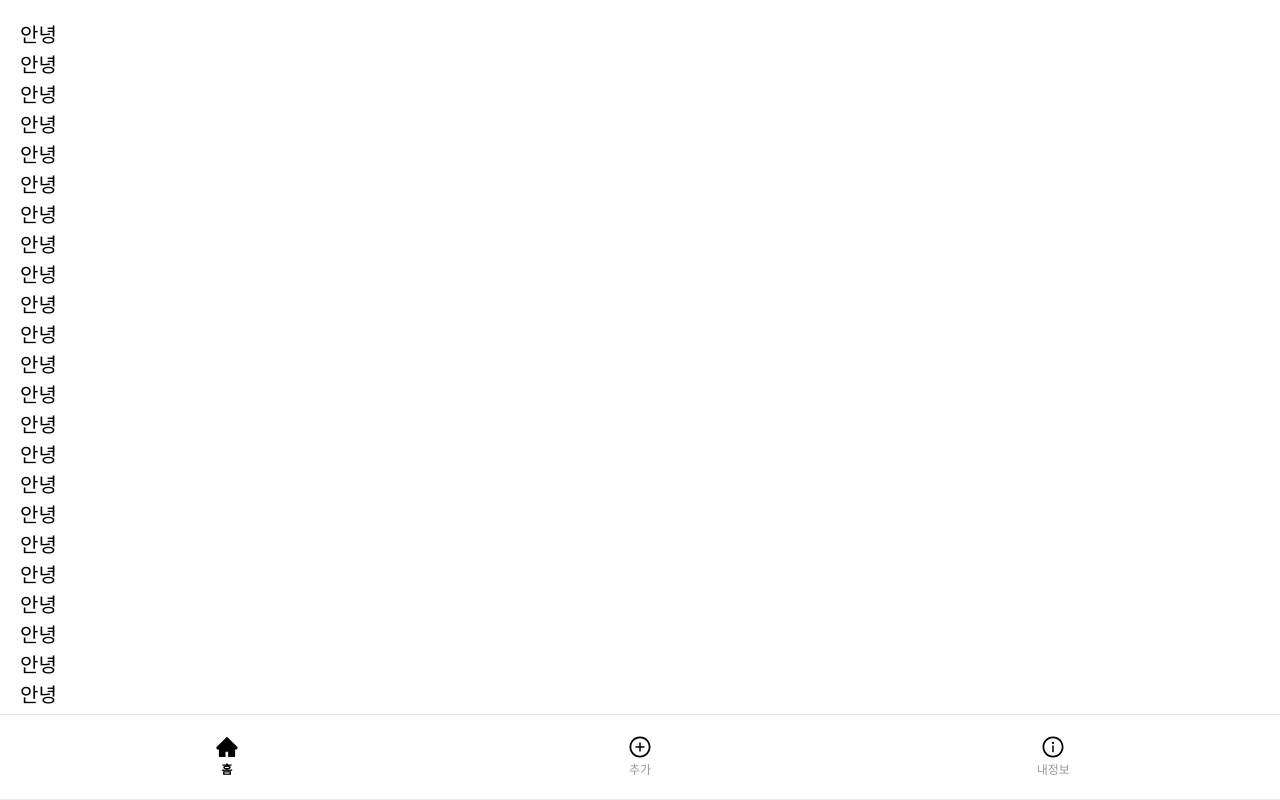
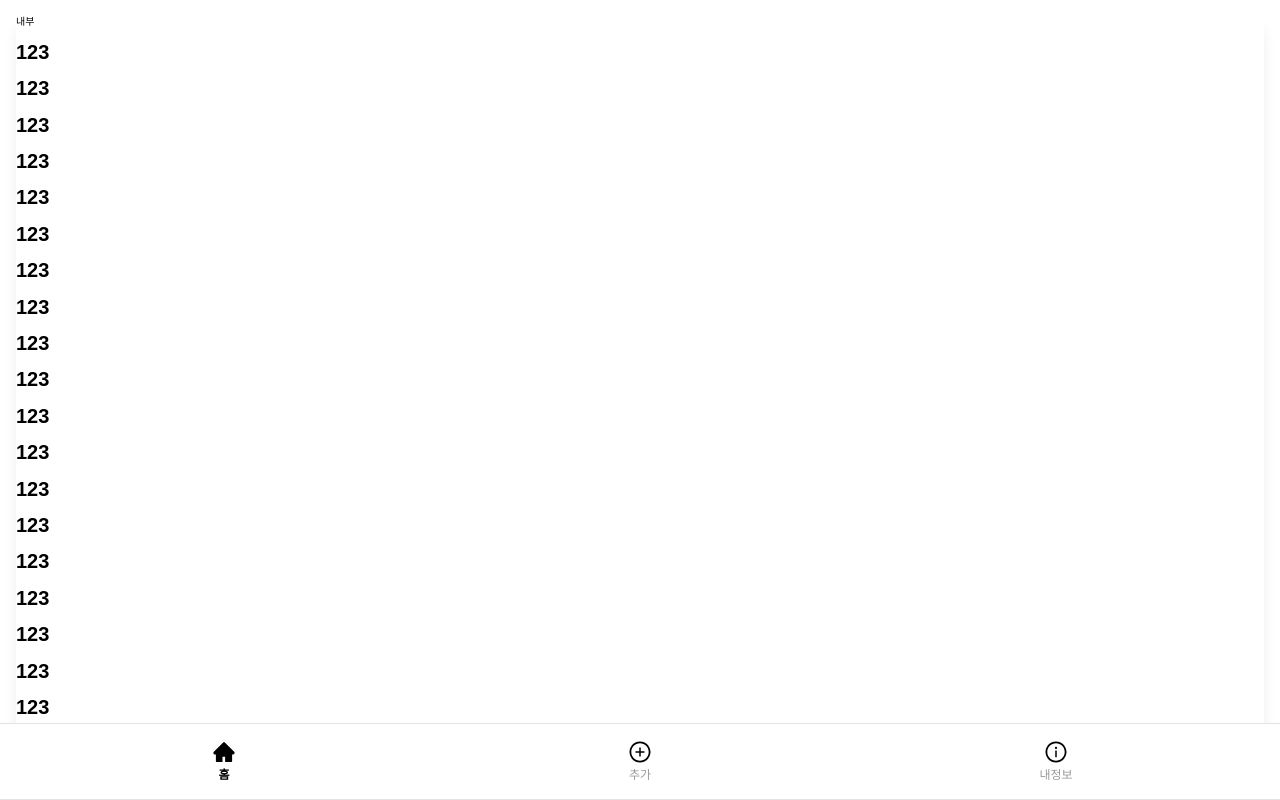
Before and after one commit to lnuvy/month-subscription, a Next.js app: page / in a window 1280 px wide. Built offline with nearby package versions, Linux system fonts and the light colour scheme.

Commit message:
Fix: delete tailwind

```diff
--- a/postcss.config.js
+++ b/postcss.config.js
@@ -1,6 +1,6 @@
+// postcss.config.js
 module.exports = {
   plugins: {
-    tailwindcss: {},
-    autoprefixer: {},
+    "postcss-import": {},
   },
-}
+};
--- a/src/components/layout/tab-bar/index.tsx
+++ b/src/components/layout/tab-bar/index.tsx
@@ -6,7 +6,8 @@ import Tab from "./tab";
 const TabBar = () => {
   const { selected, onClickTab } = useTabContext();
   return (
-    <div className="w-screen fixed bottom-0 border-y p-20 flex items-center justify-around">
+    <div className="w-screen fixed bottom-0 border-y bgc-white">
+      <div className="p-16 flex items-center justify-around">
         {BOTTOM_TABS.map((tab) => {
           return (
             <Tab
@@ -20,6 +21,7 @@ const TabBar = () => {
           );
         })}
       </div>
+    </div>
   );
 };
 
--- a/src/components/layout/tab-bar/tab.tsx
+++ b/src/components/layout/tab-bar/tab.tsx
@@ -22,7 +22,7 @@ const Tab = ({ title, Normal, isSelected, Selected, onClick }: Props) => {
   }, [isSelected]);
 
   return (
-    <div className="w-full flex flex-col items-center gap-2" onClick={onClick}>
+    <div className="w-full flex flex-col items-center gap-5" onClick={onClick}>
       <IconComponent />
       <TextComponent />
     </div>
--- a/src/components/layout/template/default/index.tsx
+++ b/src/components/layout/template/default/index.tsx
@@ -8,11 +8,8 @@ const DefaultTemplate = ({ children }: ChildrenProps) => {
       {/* page wrapper */}
       <div className="w-screen h-screen overflow-hidden">
         {/* content wrapper */}
-        <div
-          className="p-20 overflow-auto"
-          style={{ height: "calc(100vh - 86px)" }}
-        >
-          {children}
+        <div className="overflow-auto" style={{ height: "calc(100vh - 75px)" }}>
+          <div className="p-16">{children}</div>
         </div>
         <TabBar />
       </div>
--- /dev/null
+++ b/src/components/pages/home/index.tsx
@@ -0,0 +1,14 @@
+import React from "react";
+
+const Home = () => {
+  return (
+    <div className="shadow-lg w-full radius-4 bd-colors-base-100">
+      내부
+      {Array.from({ length: 100 }).map(() => (
+        <h1 className="fs-20">123</h1>
+      ))}
+    </div>
+  );
+};
+
+export default Home;
--- a/src/pages/index.tsx
+++ b/src/pages/index.tsx
@@ -1,40 +1,12 @@
 import Template from "@/components/layout/template";
-import { useState } from "react";
+import Home from "@/components/pages/home";
 
-const Home = () => {
-  const [isList, setIsList] = useState(true);
-
-  return (
-    <>
-      <h1 className="fs-20">안녕</h1>
-      <h1 className="fs-20">안녕</h1>
-      <h1 className="fs-20">안녕</h1>
-      <h1 className="fs-20">안녕</h1>
-      <h1 className="fs-20">안녕</h1>
-      <h1 className="fs-20">안녕</h1>
-      <h1 className="fs-20">안녕</h1>
-      <h1 className="fs-20">안녕</h1>
-      <h1 className="fs-20">안녕</h1>
-      <h1 className="fs-20">안녕</h1>
-      <h1 className="fs-20">안녕</h1>
-      <h1 className="fs-20">안녕</h1>
-      <h1 className="fs-20">안녕</h1>
-      <h1 className="fs-20">안녕</h1>
-      <h1 className="fs-20">안녕</h1>
-      <h1 className="fs-20">안녕</h1>
-      <h1 className="fs-20">안녕</h1>
-      <h1 className="fs-20">안녕</h1>
-      <h1 className="fs-20">안녕</h1>
-      <h1 className="fs-20">안녕</h1>
-      <h1 className="fs-20">안녕</h1>
-      <h1 className="fs-20">안녕</h1>
-      <h1 className="fs-20">안녕</h1>
-    </>
-  );
+const HomePage = () => {
+  return <Home />;
 };
 
-Home.getLayout = function getLayout(page: React.ReactElement) {
+HomePage.getLayout = function getLayout(page: React.ReactElement) {
   return <Template.default>{page}</Template.default>;
 };
 
-export default Home;
+export default HomePage;
--- a/src/styles/globals.css
+++ b/src/styles/globals.css
@@ -1,7 +1,3 @@
-@tailwind base;
-@tailwind components;
-@tailwind utilities;
-
 html {
   font-size: 62.5%;
 }
@@ -9,3 +5,26 @@ html {
 body {
   font-family: "NanumSquare", sans-serif;
 }
+.normal {
+  font-weight: 400;
+}
+.bold {
+  font-weight: 700;
+}
+.bolder {
+  font-weight: 800;
+}
+.light {
+  font-weight: 300;
+}
+
+html,
+body {
+  position: fixed;
+  padding: 0;
+  box-sizing: border-box;
+
+  overflow: hidden;
+  overscroll-behavior-y: none;
+  margin: 0;
+}
--- a/src/styles/theme.css
+++ b/src/styles/theme.css
@@ -1,3 +1,88 @@
+/* position */
+.fixed {
+  position: fixed;
+}
+.absolute {
+  position: absolute;
+}
+.relative {
+  position: relative;
+}
+.sticky {
+  position: sticky;
+}
+
+/* flex */
+.flex-1 {
+  flex: 1;
+}
+.flex-2 {
+  flex: 2;
+}
+.flex-3 {
+  flex: 3;
+}
+.flex-4 {
+  flex: 4;
+}
+.flex-5 {
+  flex: 5;
+}
+.flex-6 {
+  flex: 6;
+}
+
+/* font  */
+.f-l {
+  font-weight: "lighter";
+}
+.f-r {
+  font-weight: "normal";
+}
+.f-b {
+  font-weight: "bold";
+}
+.f-eb {
+  font-weight: "bolder";
+}
+
+/* bg */
+.bg-transparent {
+  background-color: transparent;
+}
+
+/* width & height */
+.w-full {
+  width: 100%;
+}
+.h-full {
+  height: 100%;
+}
+
+/* button hover */
+.btn-active:active {
+  filter: invert(0.1);
+}
+
+/* border radius */
+.circle {
+  border-radius: 100%;
+}
+
+/* display */
+.none {
+  display: none;
+}
+.block {
+  display: block;
+}
+
+/* border */
+.border-y {
+  border-top: 1px solid #e2e2e2;
+  border-bottom: 1px solid #e2e2e2;
+}
+
 /* color style */
 :root {
   /* brand color */
--- a/tailwind.config.js
+++ /dev/null
@@ -1,18 +0,0 @@
-/** @type {import('tailwindcss').Config} */
-module.exports = {
-  content: [
-    "./src/pages/**/*.{js,ts,jsx,tsx}",
-    "./src/components/**/*.{js,ts,jsx,tsx}",
-    "./src/app/**/*.{js,ts,jsx,tsx}",
-  ],
-  theme: {
-    extend: {
-      backgroundImage: {
-        "gradient-radial": "radial-gradient(var(--tw-gradient-stops))",
-        "gradient-conic":
-          "conic-gradient(from 180deg at 50% 50%, var(--tw-gradient-stops))",
-      },
-    },
-  },
-  plugins: [],
-};
--- a/unocss.config.js
+++ b/unocss.config.js
@@ -35,7 +35,7 @@ module.exports = {
     [/^gap-(\w+)$/, ([, d]) => ({ gap: `${Number(d) / 10}rem` })],
     // color
     [/^bdc-(\w+)$/, ([, d]) => ({ "border-color": `#${d}}` })],
-    [/^bgc-(\w+)$/, ([, d]) => ({ "background-color": `#${d}` })],
+    [/^bgc-(\w+)$/, ([, d]) => ({ "background-color": `var(--${d})` })],
     [/^cl-(\w+)$/, ([, d]) => ({ color: `#${d}}` })],
     //
     [/^fs-(\d+)$/, ([, d]) => ({ "font-size": `${Number(d) / 10}rem` })],
@@ -49,14 +49,14 @@ module.exports = {
     [/^mt-(\d+)$/, ([, d]) => ({ "margin-top": `${Number(d) / 10}rem` })],
     [/^mb-(\d+)$/, ([, d]) => ({ "margin-bottom": `${Number(d) / 10}rem` })],
     [
-      /^mv-(\d+)$/,
+      /^mx-(\d+)$/,
       ([, d]) => ({
         "margin-left": `${Number(d) / 10}rem`,
         "margin-right": `${Number(d) / 10}rem`,
       }),
     ],
     [
-      /^mh-(\d+)$/,
+      /^my-(\d+)$/,
       ([, d]) => ({
         "margin-bottom": `${Number(d) / 10}rem`,
         "margin-top": `${Number(d) / 10}rem`,
@@ -69,20 +69,27 @@ module.exports = {
     [/^pt-(\d+)$/, ([, d]) => ({ "padding-top": `${Number(d) / 10}rem` })],
     [/^pb-(\d+)$/, ([, d]) => ({ "padding-bottom": `${Number(d) / 10}rem` })],
     [
-      /^pv-(\d+)$/,
+      /^px-(\d+)$/,
       ([, d]) => ({
         "padding-left": `${Number(d) / 10}rem`,
         "padding-right": `${Number(d) / 10}rem`,
       }),
     ],
     [
-      /^ph-(\d+)$/,
+      /^py-(\d+)$/,
       ([, d]) => ({
         "padding-bottom": `${Number(d) / 10}rem`,
         "padding-top": `${Number(d) / 10}rem`,
       }),
     ],
-    // border
+    [
+      /^bd-(\w+)$/,
+      // border
+      ([, d]) => ({
+        border: `1px solid ${d}`,
+      }),
+    ],
+    // border-radius
     [
       /^radius-(\d+)$/,
       ([, d]) => ({ "border-radius": `${Number(d) / 10}rem` }),
```
Also changed, not shown: package.json (+5 -4 lines), 1 other file (tests, documents, lock files or other folders). Lines whose indentation alone changed are shown as unchanged.
